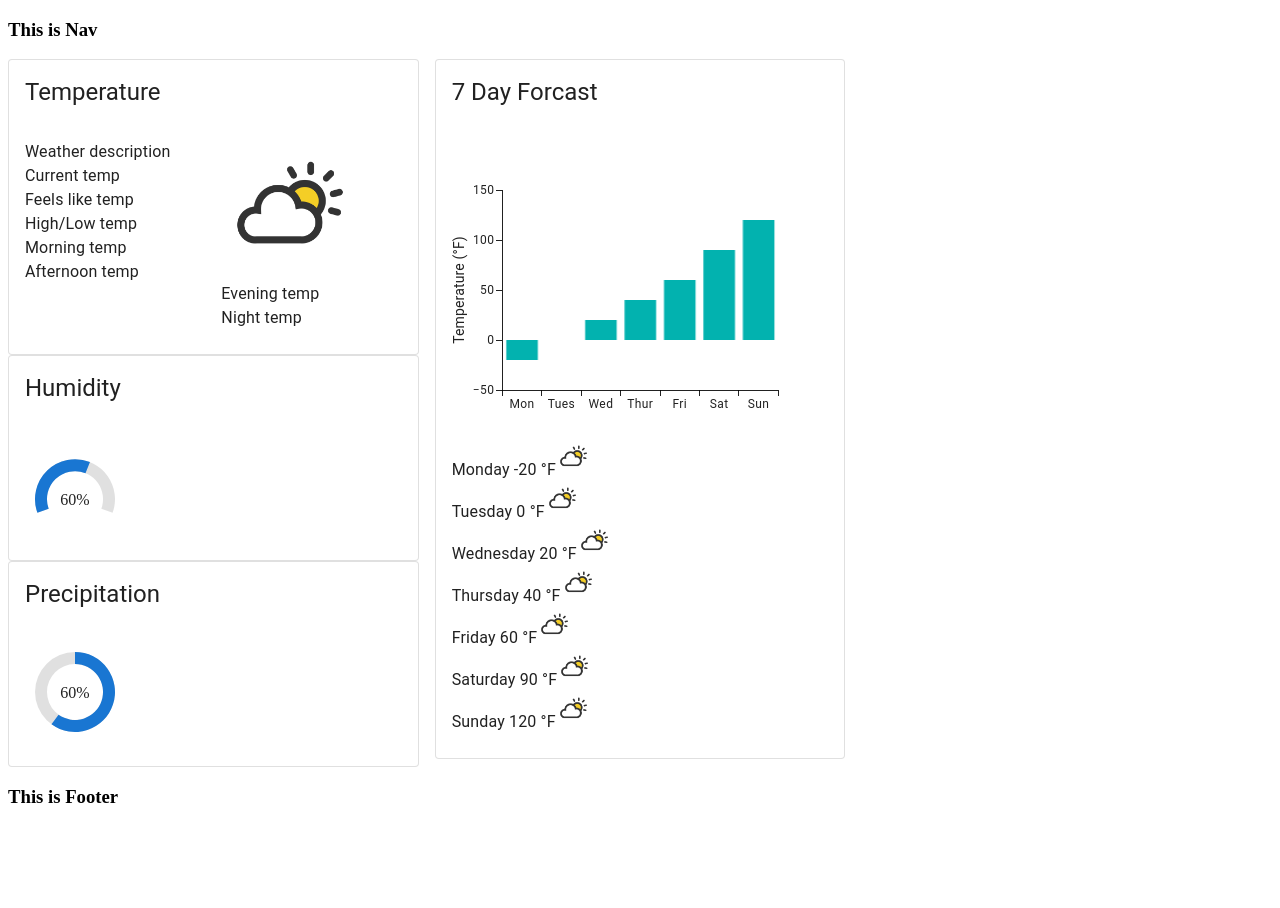
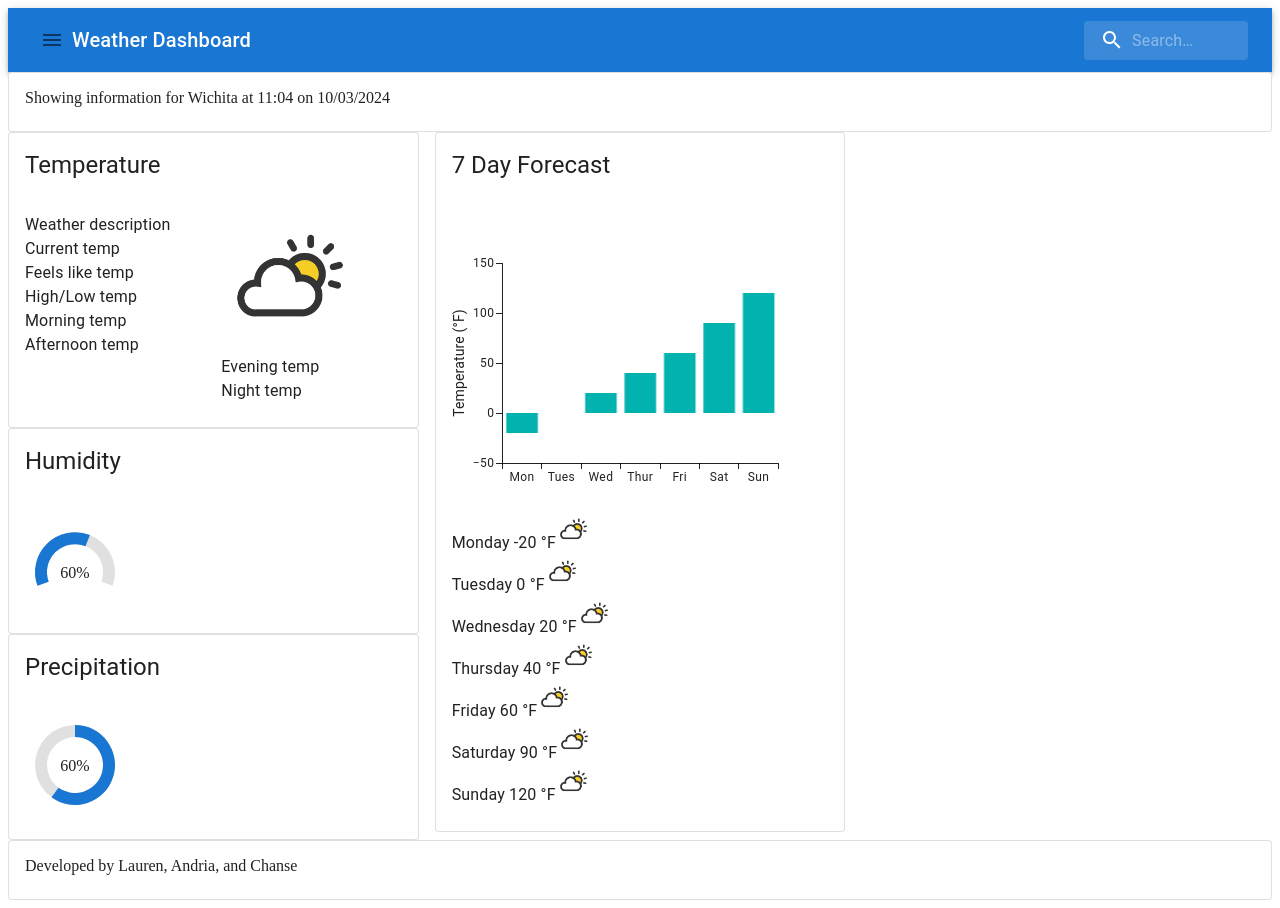
Before and after one commit to lauren-code-review/IoT_Collab, a Next.js app in the folder client/: page / in a window 1280 px wide. Before the commit the page ends 826 px from the top, so only its background shows below. Built offline with nearby package versions, Linux system fonts and the light colour scheme.

Commit message:
Pair programmed with Andria for a my share of the components (Header/Nav/Footer).

```diff
--- a/client/package.json
+++ b/client/package.json
@@ -11,6 +11,7 @@
   "dependencies": {
     "@emotion/react": "^11.13.3",
     "@emotion/styled": "^11.13.0",
+    "@mui/icons-material": "^6.1.2",
     "@mui/material": "^6.1.1",
     "@mui/x-charts": "^7.18.0",
     "next": "14.2.13",
--- a/client/src/app/layout.jsx
+++ b/client/src/app/layout.jsx
@@ -1,15 +1,8 @@
 // layout
 
 import React from "react";
-
-const Nav = () => {
-  return <h3>This is Nav</h3>;
-};
-
-const Footer = () => {
-  return <h3>This is Footer</h3>;
-};
-
+import Footer from "@/components/Footer";
+import Nav from "@/components/Nav";
 const Layout = ({ children }) => {
   return (
     <html>
--- a/client/src/app/page.jsx
+++ b/client/src/app/page.jsx
@@ -6,10 +6,14 @@ import Temperature from '@/components/Temperature'
 import Humidity from '@/components/Humidity'
 import Precipitation from '@/components/Precipitation'
 import Forecast from '@/components/Forecast'
+import Header from '@/components/Header'
+import Footer from '@/components/Footer'
 
 const HomePage = () => {
   return (
     // Header will go here
+    <div>
+    <Header />
     <Grid2 container spacing={2}>
       <Grid2 size={4}>
         <Temperature/>
@@ -22,9 +26,8 @@ const HomePage = () => {
       {/* <Grid2>
         lauren components here
       </Grid2> */}
-
     </Grid2>
-
+    </div>
   )
 }
 
--- a/client/src/components/Footer.jsx
+++ b/client/src/components/Footer.jsx
@@ -1 +1,24 @@
 // Footer
+'use client'
+
+import {useState} from "react";
+import * as React from "react";
+import Box from "@mui/material/Box";
+import Card from "@mui/material/Card";
+import CardContent from "@mui/material/CardContent";
+const card = (
+   <React.Fragment>
+        <CardContent>
+            Developed by Lauren, Andria, and Chanse
+        </CardContent>
+   </React.Fragment>
+)
+export default function Footer(){
+    return(
+        <Box>
+            <Card variant="outlined">
+                {card}
+            </Card>
+        </Box>
+    )
+}
--- a/client/src/components/Forecast.jsx
+++ b/client/src/components/Forecast.jsx
@@ -30,7 +30,7 @@ const chartSetting = {
 
 const card = (
     <React.Fragment>
-      <CardHeader title="7 Day Forcast"/>
+      <CardHeader title="7 Day Forecast"/>
       <CardContent >
         <BarChart
             xAxis={[{ scaleType: 'band', data: ['Mon', 'Tues', 'Wed', 'Thur', 'Fri', 'Sat', 'Sun'] }]}
--- a/client/src/components/Header.jsx
+++ b/client/src/components/Header.jsx
@@ -1 +1,37 @@
-// Header (with dynamic date, time, and location of search)
+// Header (with dynamic date, time, and location of search);
+// The Nav and InfoBrief are going to be rendered in using this Header component
+
+'use client'
+
+import {useState} from "react";
+import * as React from "react";
+import Box from "@mui/material/Box";
+import Card from "@mui/material/Card";
+import CardContent from "@mui/material/CardContent";
+
+
+
+const card = () => {
+
+    const [city, setCity] = useState("Wichita");
+    const [time, setState] = useState("11:04");
+    const [date, setTime] = useState("10/03/2024");
+
+    return (
+        <React.Fragment>
+            <CardContent>
+                Showing information for {city} at {time} on {date}
+            </CardContent>
+        </React.Fragment>
+    )
+}
+
+export default function Header(){
+    return(
+        <Box>
+            <Card variant="outlined">
+                {card()}
+            </Card>
+        </Box>
+    )
+}
--- a/client/src/components/Menu.jsx
+++ b/client/src/components/Menu.jsx
@@ -1 +1,75 @@
-// Menu (search history options to be pulled from local storage - to be set up later)
+// Menu (search history options to be pulled from local storage - to be set up later) //this is for the container that is housing the options once the original button is focused.
+//
+import * as React from 'react';
+import IconButton from '@mui/material/IconButton';
+import Menu from '@mui/material/Menu';
+import MenuItem from '@mui/material/MenuItem';
+import MenuIcon from '@mui/icons-material/Menu';
+
+const options = [
+  'None',
+  'Atria',
+  'Callisto',
+  'Dione',
+  'Ganymede',
+  'Hangouts Call',
+  'Luna',
+  'Oberon',
+  'Phobos',
+  'Pyxis',
+  'Sedna',
+  'Titania',
+  'Triton',
+  'Umbriel',
+];
+
+const ITEM_HEIGHT = 48;
+
+export default function BasicMenu() {
+  const [anchorEl, setAnchorEl] = React.useState(null);
+  const open = Boolean(anchorEl);
+  const handleClick = (event) => {
+    setAnchorEl(event.currentTarget);
+  };
+  const handleClose = () => {
+    setAnchorEl(null);
+  };
+
+  return (
+    <div>
+      <IconButton
+        aria-label="more"
+        id="long-button"
+        aria-controls={open ? 'long-menu' : undefined}
+        aria-expanded={open ? 'true' : undefined}
+        aria-haspopup="true"
+        onClick={handleClick}
+      >
+        <MenuIcon />
+      </IconButton>
+      <Menu
+        id="long-menu"
+        MenuListProps={{
+          'aria-labelledby': 'long-button',
+        }}
+        anchorEl={anchorEl}
+        open={open}
+        onClose={handleClose}
+        slotProps={{
+          paper: {
+            style: {
+              maxHeight: ITEM_HEIGHT * 4.5,
+              width: '20ch',
+            },
+          },
+        }}
+      >
+        {options.map((option) => (
+          <MenuItem key={option} selected={option === 'Pyxis'} onClick={handleClose}>
+            {option}
+          </MenuItem>
+        ))}
+      </Menu>
+    </div>
+  );
+}
--- a/client/src/components/Nav.jsx
+++ b/client/src/components/Nav.jsx
@@ -1 +1,85 @@
-// Navbar (with search bar and Menu component)
+'use client'
+
+import * as React from 'react';
+import { styled, alpha } from '@mui/material/styles';
+import AppBar from '@mui/material/AppBar';
+import Box from '@mui/material/Box';
+import Toolbar from '@mui/material/Toolbar';
+import IconButton from '@mui/material/IconButton';
+import Typography from '@mui/material/Typography';
+import InputBase from '@mui/material/InputBase';
+
+import BasicMenu from './Menu';
+import SearchIcon from '@mui/icons-material/Search';
+
+const Search = styled('div')(({ theme }) => ({
+  position: 'relative',
+  borderRadius: theme.shape.borderRadius,
+  backgroundColor: alpha(theme.palette.common.white, 0.15),
+  '&:hover': {
+    backgroundColor: alpha(theme.palette.common.white, 0.25),
+  },
+  marginLeft: 0,
+  width: '100%',
+  [theme.breakpoints.up('sm')]: {
+    marginLeft: theme.spacing(1),
+    width: 'auto',
+  },
+}));
+
+const SearchIconWrapper = styled('div')(({ theme }) => ({
+  padding: theme.spacing(0, 2),
+  height: '100%',
+  position: 'absolute',
+  pointerEvents: 'none',
+  display: 'flex',
+  alignItems: 'center',
+  justifyContent: 'center',
+}));
+
+const StyledInputBase = styled(InputBase)(({ theme }) => ({
+  color: 'inherit',
+  width: '100%',
+  '& .MuiInputBase-input': {
+    padding: theme.spacing(1, 1, 1, 0),
+    // vertical padding + font size from searchIcon
+    paddingLeft: `calc(1em + ${theme.spacing(4)})`,
+    transition: theme.transitions.create('width'),
+    [theme.breakpoints.up('sm')]: {
+      width: '12ch',
+      '&:focus': {
+        width: '20ch',
+      },
+    },
+  },
+}));
+
+export default function Nav() {
+
+  return (
+    <Box sx={{ flexGrow: 1 }}>
+      <AppBar position="static">
+        <Toolbar>
+        <BasicMenu />
+          <Typography
+            variant="h6"
+            noWrap
+            component="div"
+            sx={{ flexGrow: 1, display: { xs: 'none', sm: 'block' } }}
+          >
+            Weather Dashboard
+          </Typography>
+          <Search>
+            <SearchIconWrapper>
+              <SearchIcon />
+            </SearchIconWrapper>
+            <StyledInputBase
+              placeholder="Search…"
+              inputProps={{ 'aria-label': 'search' }}
+            />
+          </Search>
+        </Toolbar>
+      </AppBar>
+    </Box>
+  );
+}
```
Also changed, not shown: 1 other file (tests, documents, lock files or other folders).
